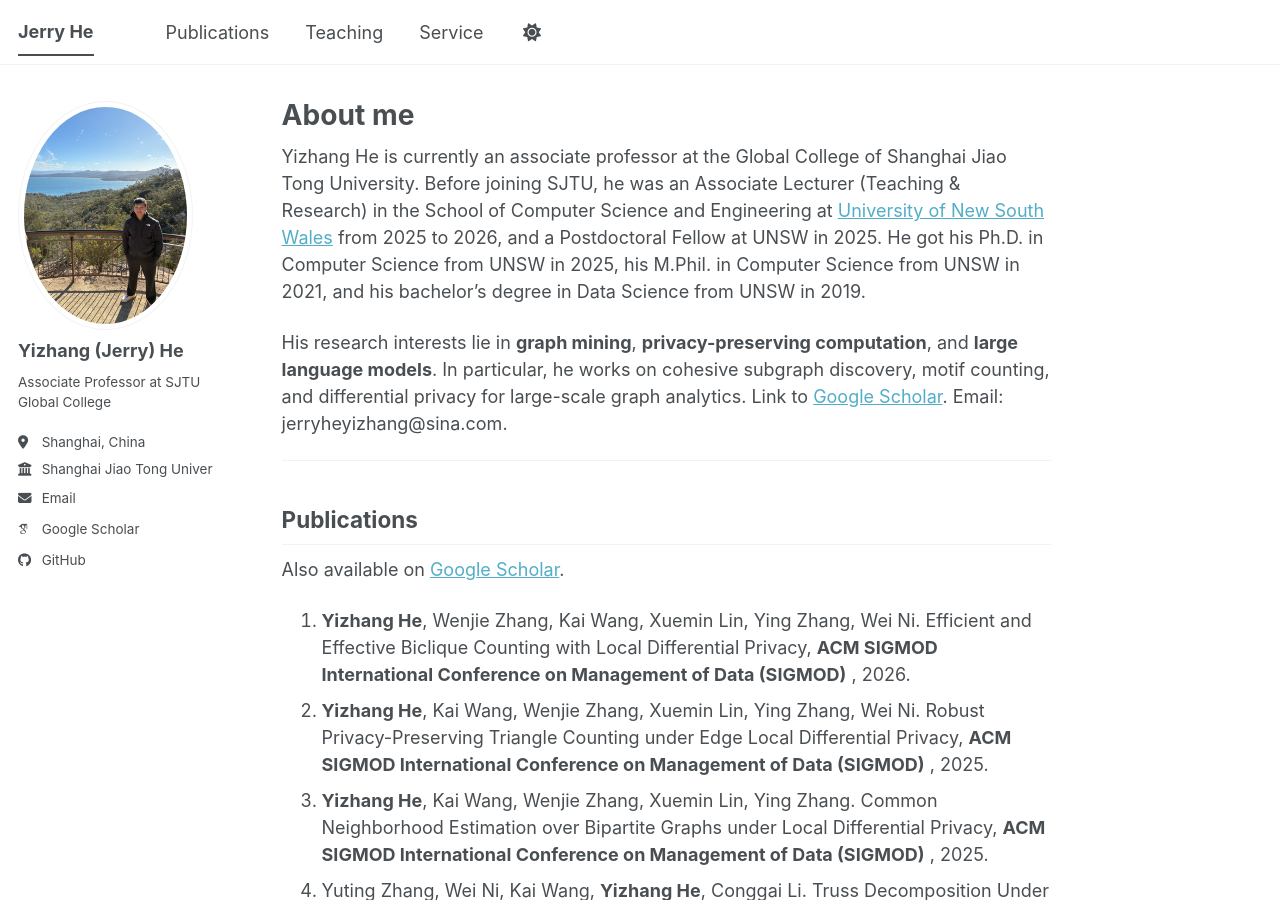
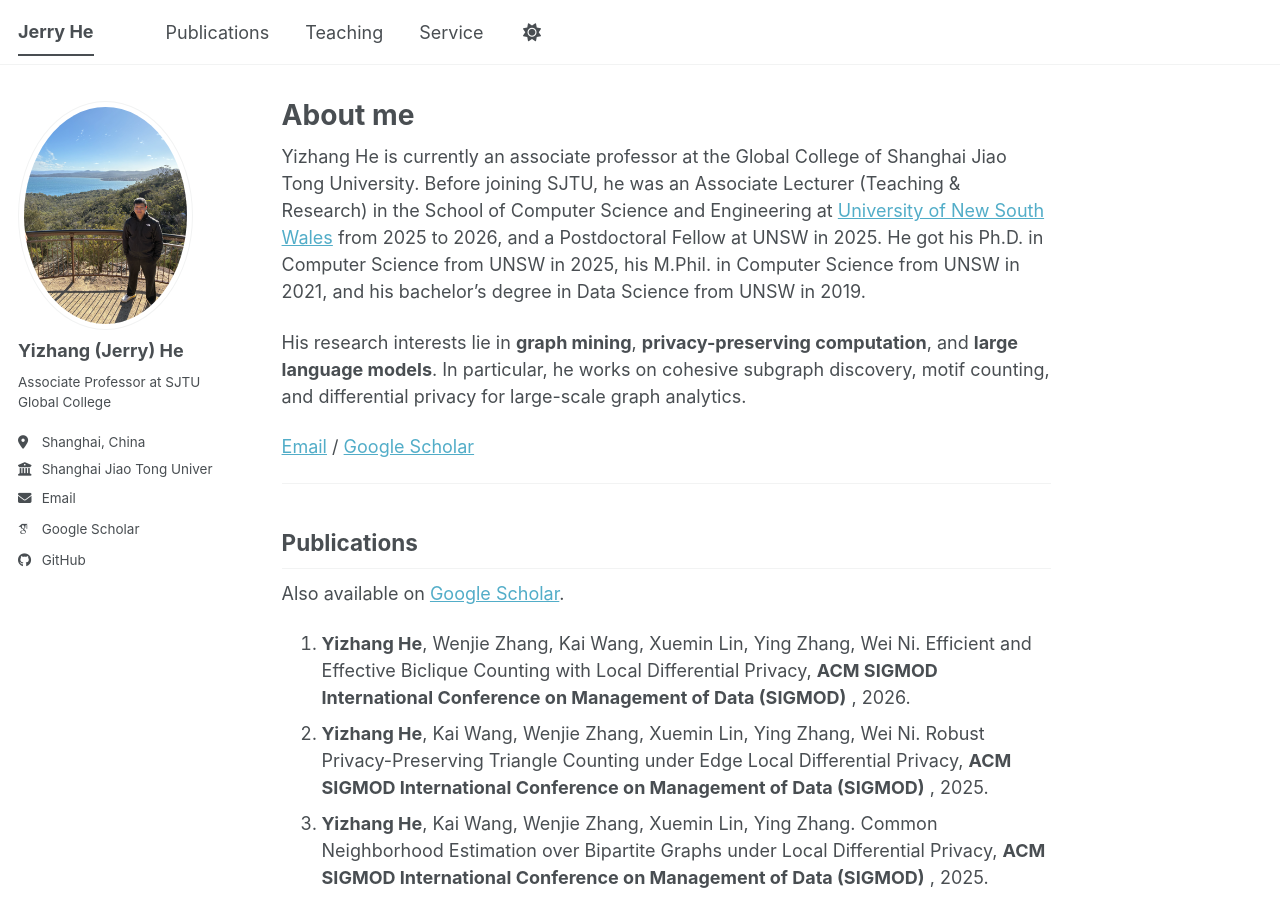
Before and after one commit to jerryUNSW/jerryUNSW.github.io, a Jekyll site: the page built from _pages/about.md, in a window 1280 px wide and 900 px high. Built offline with Jekyll 4.4.1, drawn with Linux system fonts in a browser that asks for light colours; some web fonts are replaced; a script bundle is joined from its source files by our own code; library files that are not in the unit come from our copies.

Commit message:
Clean bio links: Email / Google Scholar only, remove GitHub footer

```diff
--- a/_config.yml
+++ b/_config.yml
@@ -154,9 +154,9 @@ analytics:
 # Site Footer
 footer:
   links:
-    - label: "GitHub"
-      icon: "fab fa-fw fa-github"
-      url: https://github.com/jerryunsw
+    - label: "Email"
+      icon: "fas fa-fw fa-envelope"
+      url: mailto:jerryheyizhang@sina.com
     - label: "Google Scholar"
       icon: "fas fa-fw fa-graduation-cap"
       url: https://scholar.google.com/citations?user=AeA4sfcAAAAJ
--- a/_pages/about.md
+++ b/_pages/about.md
@@ -10,7 +10,9 @@ redirect_from:
 
 Yizhang He is currently an associate professor at the Global College of Shanghai Jiao Tong University. Before joining SJTU, he was an Associate Lecturer (Teaching & Research) in the School of Computer Science and Engineering at [University of New South Wales](https://www.unsw.edu.au/) from 2025 to 2026, and a Postdoctoral Fellow at UNSW in 2025. He got his Ph.D. in Computer Science from UNSW in 2025, his M.Phil. in Computer Science from UNSW in 2021, and his bachelor's degree in Data Science from UNSW in 2019.
 
-His research interests lie in **graph mining**, **privacy-preserving computation**, and **large language models**. In particular, he works on cohesive subgraph discovery, motif counting, and differential privacy for large-scale graph analytics. Link to [Google Scholar](https://scholar.google.com/citations?user=AeA4sfcAAAAJ). Email: jerryheyizhang@sina.com.
+His research interests lie in **graph mining**, **privacy-preserving computation**, and **large language models**. In particular, he works on cohesive subgraph discovery, motif counting, and differential privacy for large-scale graph analytics.
+
+[Email](mailto:jerryheyizhang@sina.com) / [Google Scholar](https://scholar.google.com/citations?user=AeA4sfcAAAAJ)
 
 ---
 
```
